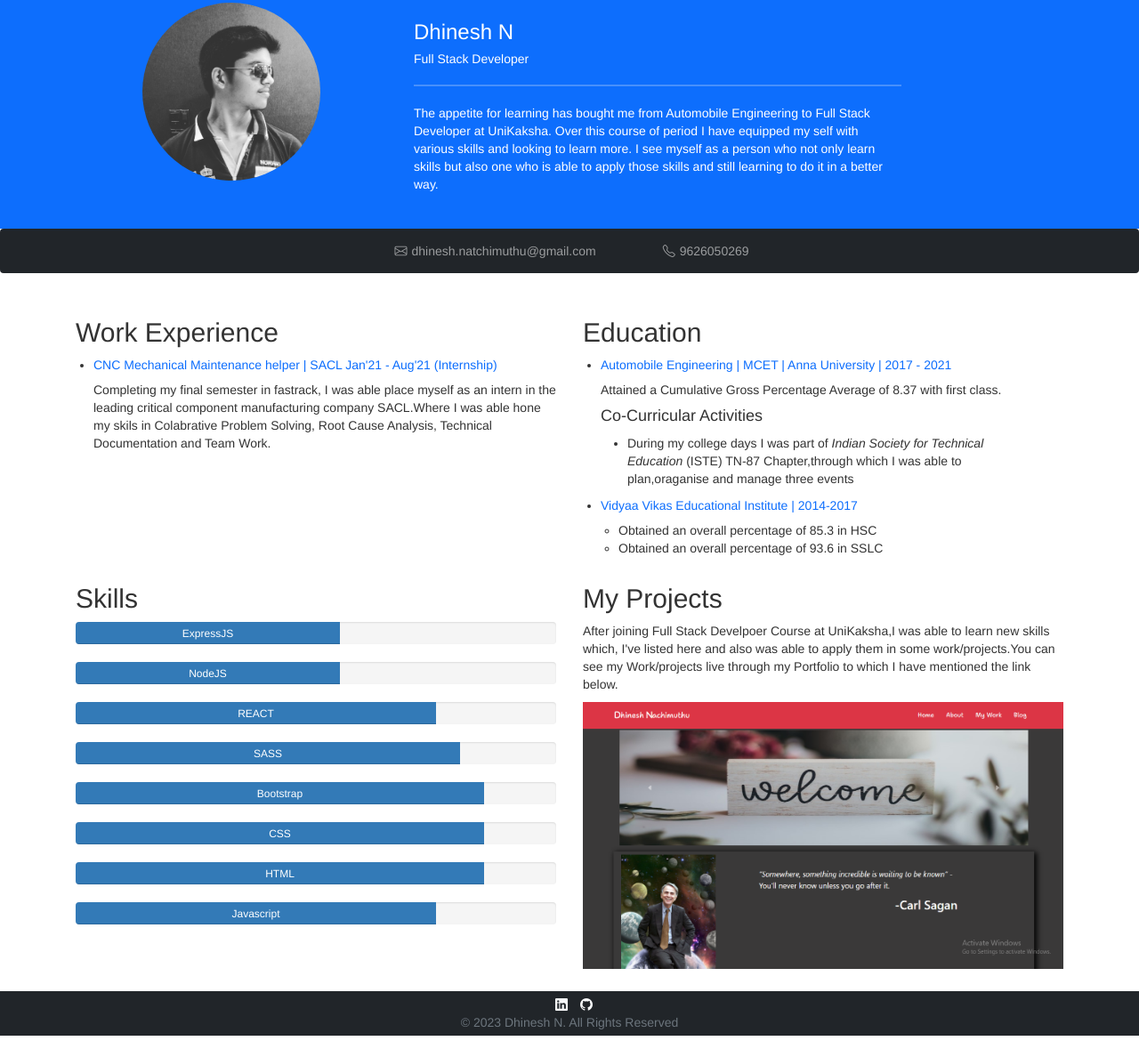
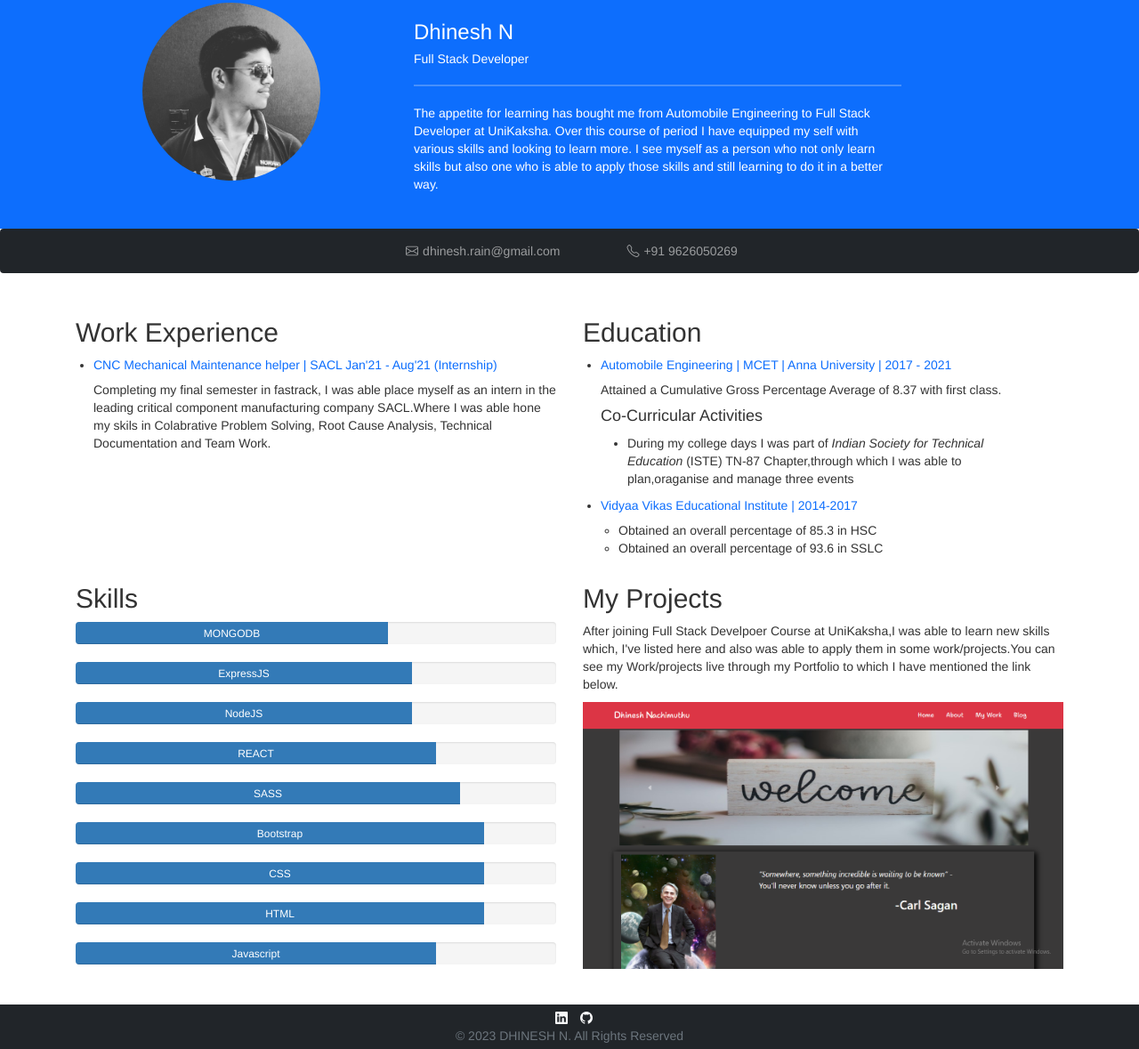
Before and after one commit to dhineshn-huft/Resume-Bootstrap, a plain HTML site: page index.html in a window 1280 px wide. Shown: the part 27-1206 px from the top of the page at 89% size. Drawn offline with nearby package versions, Linux system fonts and the light colour scheme.

Commit message:
Update index.html

```diff
--- a/index.html
+++ b/index.html
@@ -38,9 +38,9 @@
         <div class="container-fluid ">
             <div class="navbar-nav">
                 <div class="navbar-item me-5">
-                    <a href="#" class="nav-link"><span class="p-2"><i class="bi bi-envelope"></i></span>dhinesh.natchimuthu@gmail.com</a></div>
+                    <a href="#" class="nav-link"><span class="p-2"><i class="bi bi-envelope"></i></span>dhinesh.rain@gmail.com</a></div>
                 <div class="navbar-item ms-5">
-                    <a href="#" class="nav-link"><span class="p-2"><i class="bi bi-telephone"></i></span>9626050269</a></div>
+                    <a href="#" class="nav-link"><span class="p-2"><i class="bi bi-telephone"></i></span>+91 9626050269</a></div>
             </div>
         </div>
     </nav>
@@ -83,10 +83,13 @@
             <div class="col-sm-6">
                 <h2>Skills</h2>
                 <div class="progress" style="height:25px">
-                    <div class="progress-bar" style="width:55%">ExpressJS</div>
+                    <div class="progress-bar" style="width:65%">MONGODB</div>
                 </div>
                 <div class="progress" style="height:25px">
-                    <div class="progress-bar" style="width:55%">NodeJS</div>
+                    <div class="progress-bar" style="width:70%">ExpressJS</div>
+                </div>
+                <div class="progress" style="height:25px">
+                    <div class="progress-bar" style="width:70%">NodeJS</div>
                 </div>
                 <div class="progress" style="height:25px">
                     <div class="progress-bar" style="width:75%">REACT</div>
@@ -116,7 +119,7 @@
                         <div class="effect">
                                 <img src="imga/prt.PNG" alt="No "/>
                             <div class="overlay_work">
-                                <a href="https://portfolio-dn.netlify.app/" target="_blank" rel="noreferrer"><button class="btn btn-light">Open The Website</button></a>
+                                <a href="https://portfolio-dn.netlify.app/" target="_blank" rel="noreferrer"><button class="btn btn-primary">Open The Website</button></a>
                             </div>
                         </div>
                     </div>
@@ -131,7 +134,7 @@
             <a class="text-light" href="https://github.com/dhineshnachi16" target="_blank" rel="noreferrer"><i class="bi bi-github"></i></a>
         </div>
         <div class="text-center">
-        &copy; 2023 Dhinesh N. All Rights Reserved
+        &copy; 2023 DHINESH N. All Rights Reserved
         </div>
     </footer>
 </body>
```
